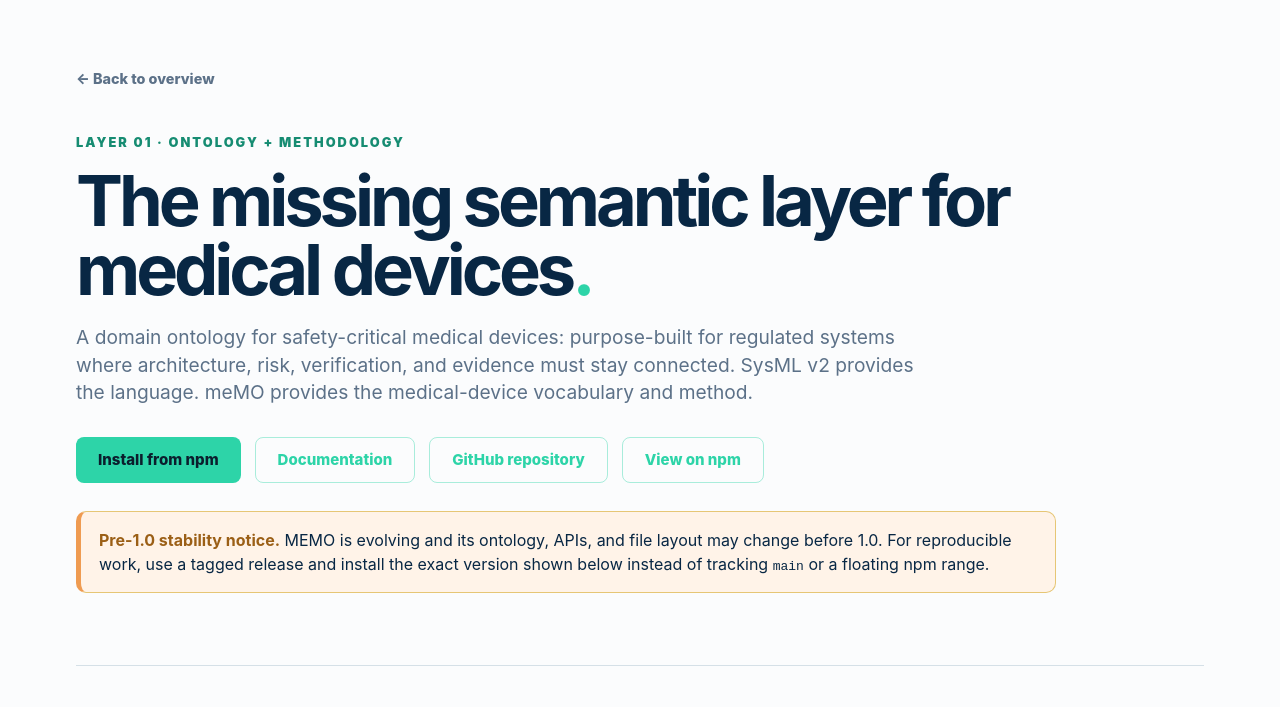
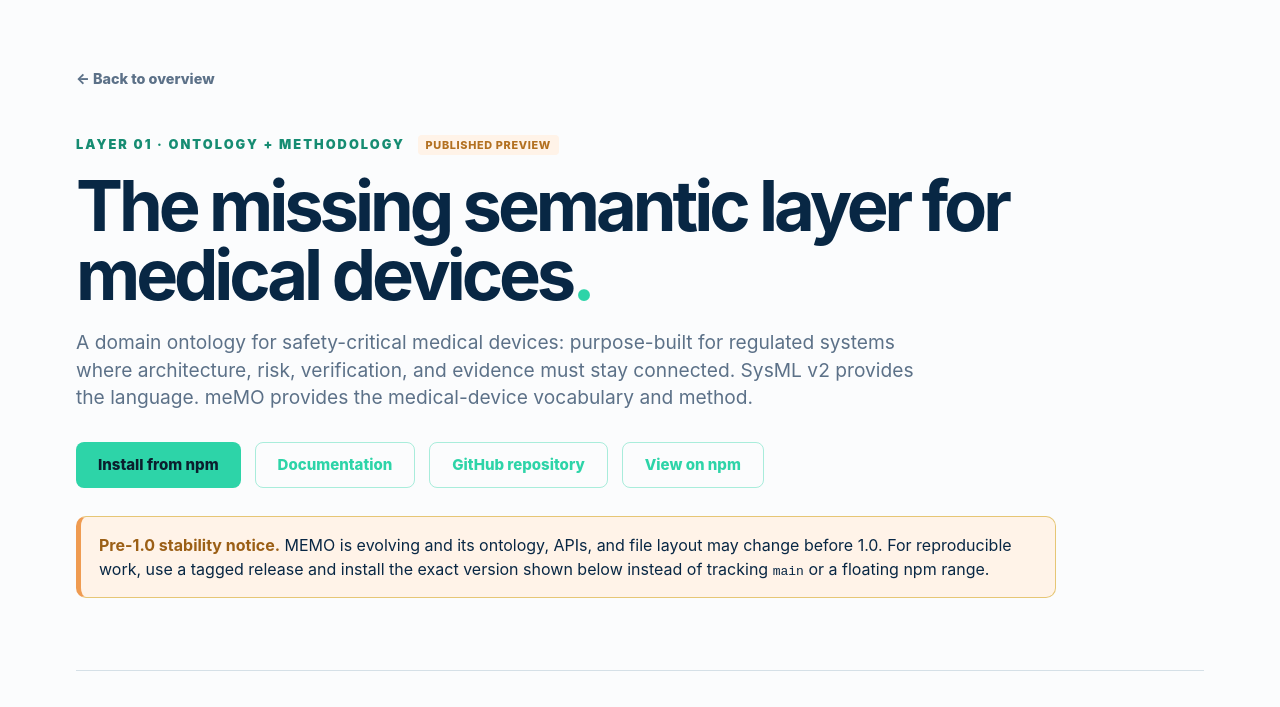
Before and after one commit to memoarchitect/memoarchitect.github.io, a website: page memo.html in a window 1280 px wide. Shown: the part 66-773 px from the top of the page. Drawn offline with Linux system fonts and the light colour scheme.

Commit message:
docs: mark ontology as a published preview

```diff
--- a/memo.html
+++ b/memo.html
@@ -24,7 +24,7 @@
     <main class="detail">
       <a class="back-link" href="/">&larr; Back to overview</a>
       <section class="detail-hero">
-        <p class="eyebrow">Layer 01 &middot; Ontology + Methodology</p>
+        <p class="eyebrow">Layer 01 &middot; Ontology + Methodology <span class="wip-badge">Published preview</span></p>
         <h1>The missing semantic layer for medical devices<span>.</span></h1>
         <p class="lede">
           A domain ontology for safety-critical medical devices: purpose-built for
```
